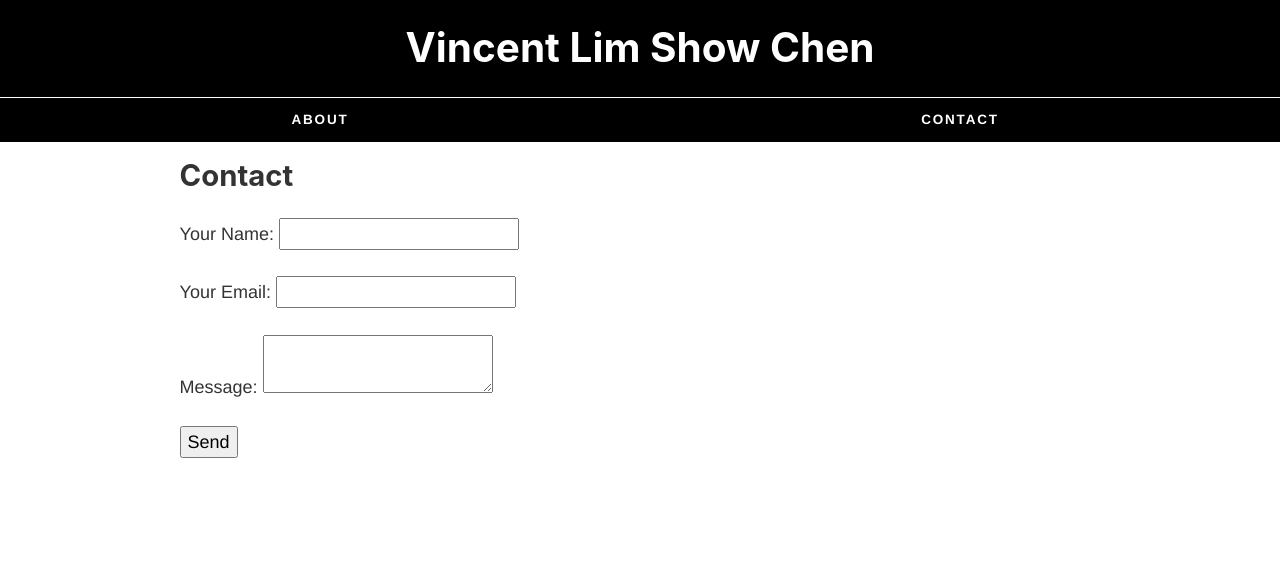
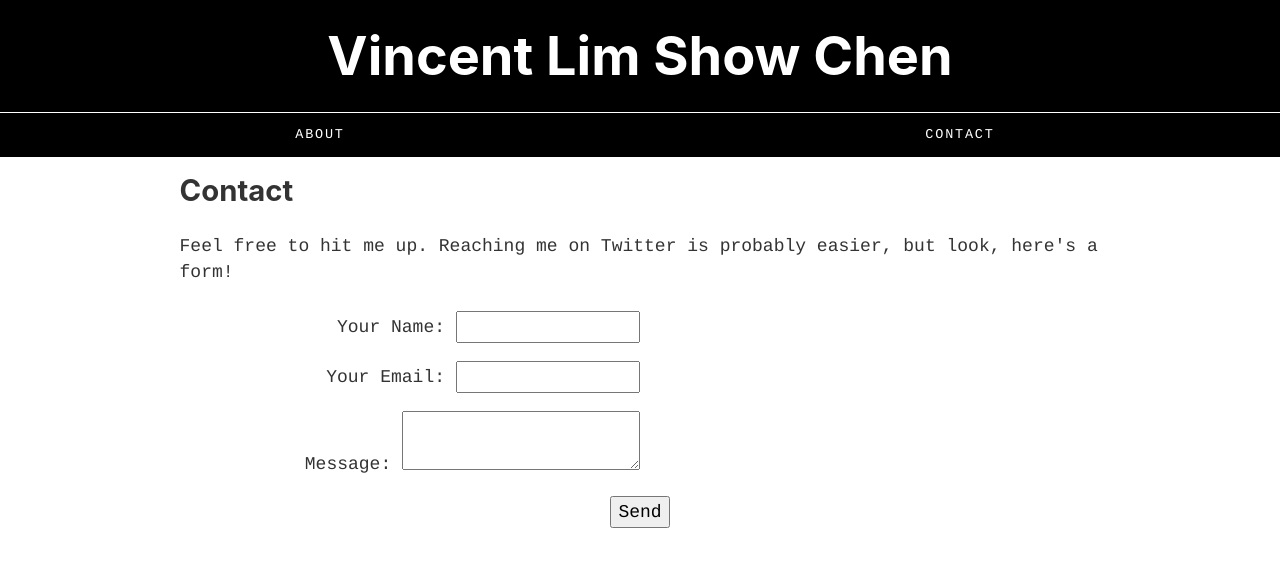
Before and after one commit to bereninga/2018-08-24_gatsby-2-3, a Gatsby site: page /contact in a window 1280 px wide. Built offline with nearby package versions, Linux system fonts and the light colour scheme; Gatsby itself is replaced by a stand-in of ours.

Commit message:
More updates. And favicon!

```diff
--- a/gatsby-config.js
+++ b/gatsby-config.js
@@ -13,7 +13,7 @@ module.exports = {
         background_color: '#663399',
         theme_color: '#663399',
         display: 'minimal-ui',
-        icon: 'src/images/gatsby-icon.png', // This path is relative to the root of the site.
+        icon: 'src/images/favicon.png', // This path is relative to the root of the site.
       },
     },
     'gatsby-plugin-offline',
--- a/src/components/layout.css
+++ b/src/components/layout.css
@@ -2,7 +2,7 @@
 @import 'typography.css';
 
 html {
-  font-family: 'Helvetica Neue', arial, serif;
+  font-family: Courier, 'Helvetica Neue', arial, serif;
   -ms-text-size-adjust: 100%;
   -webkit-text-size-adjust: 100%;
 }
@@ -62,7 +62,7 @@ dfn {
   font-style: italic;
 }
 h1 {
-  font-size: 2em;
+  font-size: 3em;
   margin: .67em 0;
 }
 mark {
@@ -201,7 +201,7 @@ html {
 }
 body {
   color: hsla(0, 0%, 0%, 0.8);
-  font-family: 'Helvetica Neue', arial, serif;
+  font-family: Courier, 'Helvetica Neue', arial, serif;
   font-weight: normal;
   word-wrap: break-word;
   font-kerning: normal;
@@ -235,7 +235,7 @@ h1 {
     Ubuntu, Cantarell, Fira Sans, Droid Sans, Helvetica Neue, sans-serif;
   font-weight: bold;
   text-rendering: optimizeLegibility;
-  font-size: 2.25rem;
+  font-size: 3rem;
   line-height: 1.1;
 }
 h2 {
@@ -625,3 +625,16 @@ pre tt:after {
     font-size: 100%;
   }
 }
+
+label {
+  display: inline-block;
+  text-align: right;
+  width: 50%;
+}
+
+label span,
+input[type="text"],
+input[type="email"] {
+  display: inline-block;
+  width: 40%;
+}
--- a/src/components/navigation.css
+++ b/src/components/navigation.css
@@ -7,7 +7,6 @@
     text-align: center;
     text-transform: uppercase;
     font-size: .75rem;
-    font-weight: bold;
     letter-spacing: .1rem;
 }
 
--- a/src/components/navigation.js
+++ b/src/components/navigation.js
@@ -1,7 +1,5 @@
 import React from 'react'
 import { Link } from 'gatsby'
-
-import Layout from '../components/layout'
 
 const Navigation = () => (
 <ul className="navigation">
--- a/src/pages/contact.js
+++ b/src/pages/contact.js
@@ -5,21 +5,22 @@ import Subheader from '../components/subheader'
 const Contact = () => (
   <Layout>
     <Subheader text="Contact" />
+    <p>Feel free to hit me up. Reaching me on Twitter is probably easier, but look, here's a form!</p>
     <form name="contact" method="post" data-netlify="true" data-netlify-honeypot="bot-field">
     <input type="hidden" name="form-name" value="contact" />
     <input type="hidden" name="bot-field" />
-      <p>
-        <label>Your Name: <input type="text" name="name" /></label>
-      </p>
-      <p>
-        <label>Your Email: <input type="email" name="email" /></label>
-      </p>
-      <p>
+      <div class="form-input" style={{marginBottom: '1rem'}}>
+        <label><span>Your Name:</span> <input type="text" name="name" /></label>
+      </div>
+      <div class="form-input" style={{marginBottom: '1rem'}}>
+        <label><span>Your Email:</span> <input type="email" name="email" /></label>
+      </div>
+      <div class="form-input" style={{marginBottom: '1rem'}}>
         <label>Message: <textarea name="message"></textarea></label>
-      </p>
-      <p>
+      </div>
+      <div class="form-input" style={{textAlign: 'center'}}>
         <button type="submit">Send</button>
-      </p>
+      </div>
     </form>
   </Layout>
 );
--- a/src/pages/index.js
+++ b/src/pages/index.js
@@ -5,10 +5,8 @@ import Layout from '../components/layout'
 
 const IndexPage = () => (
   <Layout>
-    <h1>Check this out</h1>
     <p>This is my site, built with <Link to="//www.gatsbyjs.org/">GatsbyJS</Link>.</p>
     <p>How sweet is this?</p>
-    <Link to="/about/">About</Link>
   </Layout>
 )
 
```
Also changed, not shown: src/pages/about.js (+4 -3 lines), src/images/favicon.png (added).
